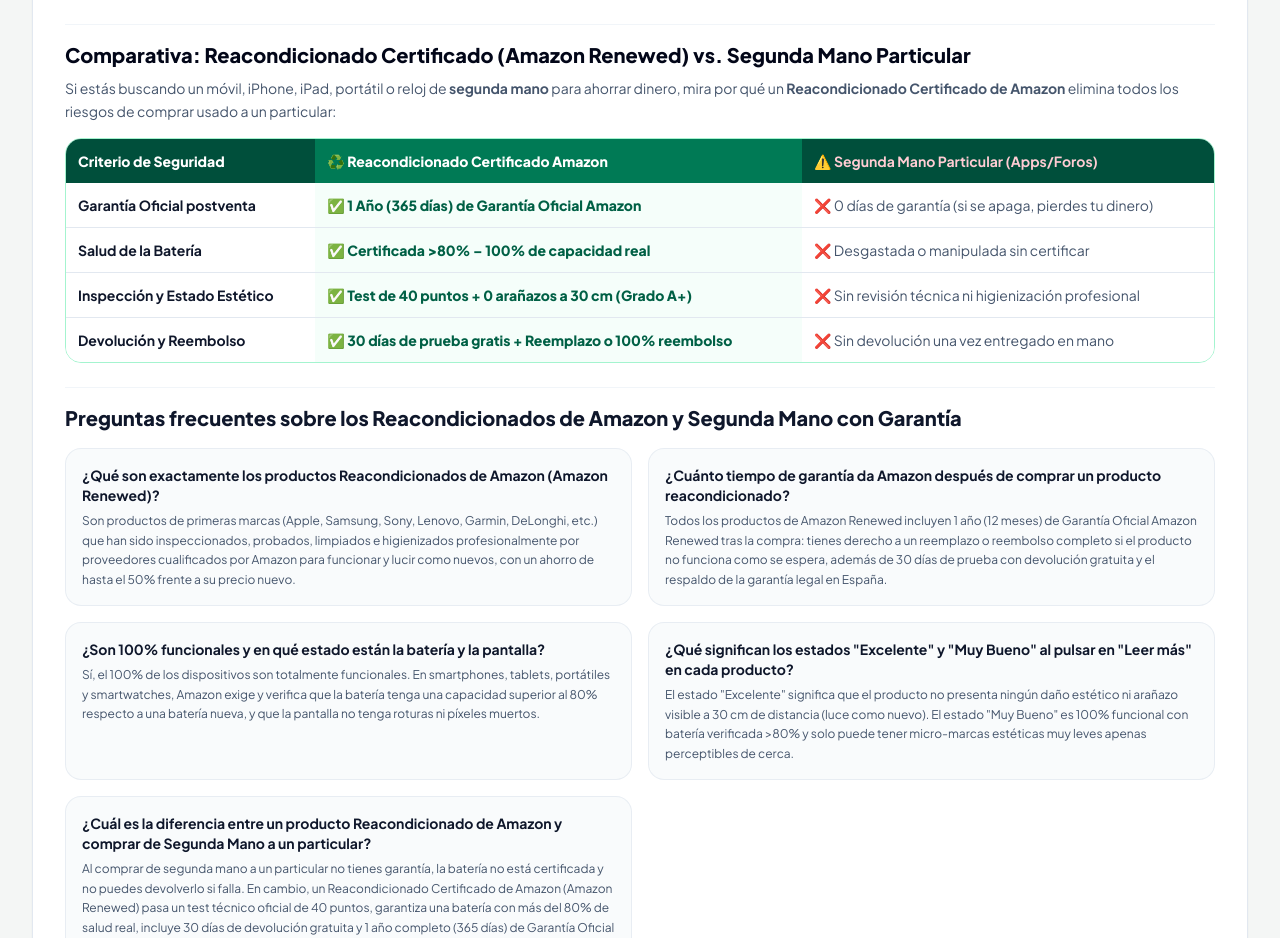
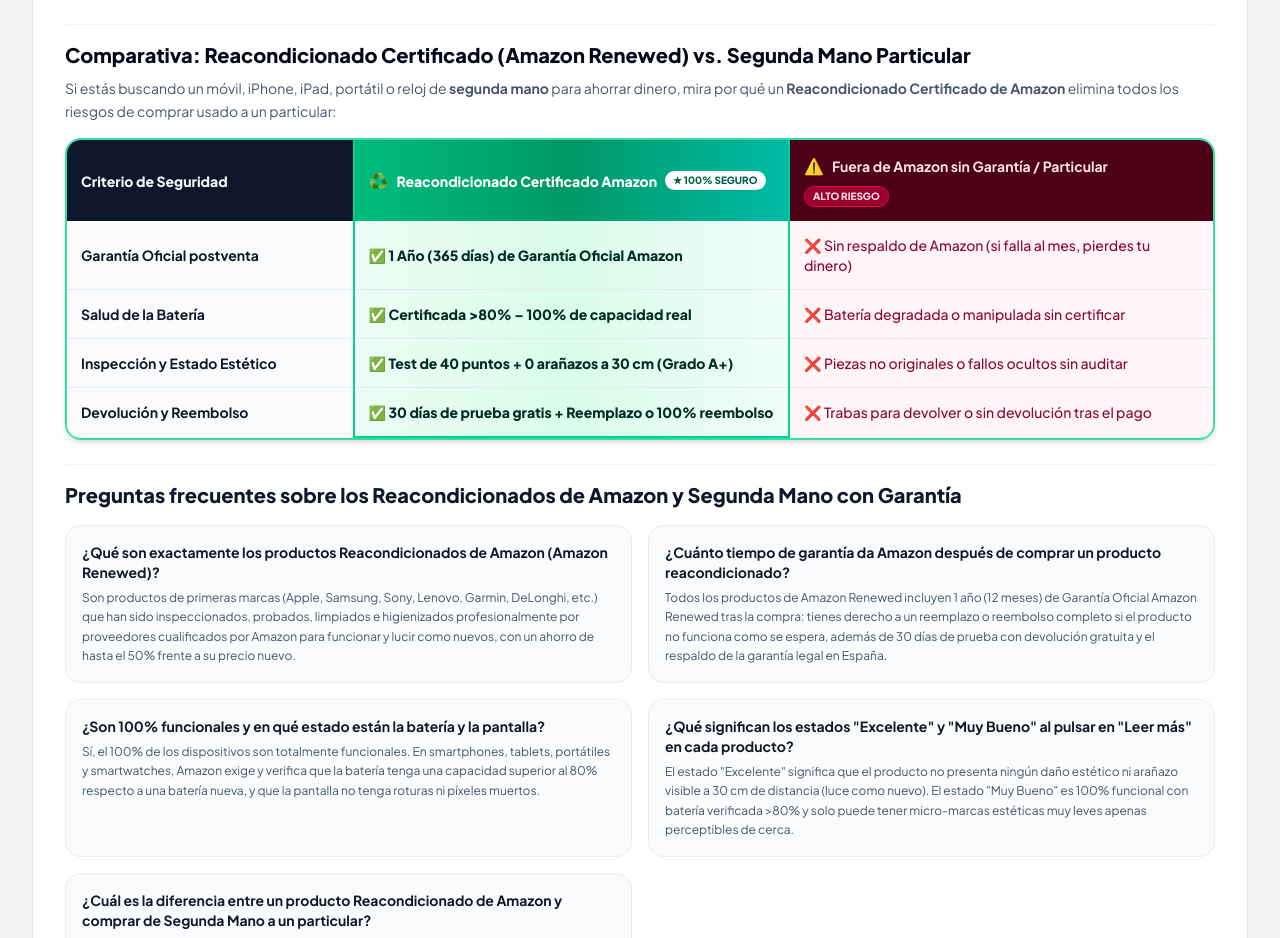
Before and after one commit to kuntakintter/regalazo, a Next.js app: page /reacondicionados in a window 1280 px wide. Shown: the part 3580-4518 px from the top of the page. Built offline with nearby package versions, Linux system fonts and the light colour scheme.

Commit message:
ui(reacondicionados): make Amazon Renewed column luminous emerald and non-Amazon column high-contrast rose alert

```diff
--- a/src/components/hubs/ReacondicionadosView.tsx
+++ b/src/components/hubs/ReacondicionadosView.tsx
@@ -1433,54 +1433,80 @@ export default function ReacondicionadosView({
                 </>
               )}
             </p>
-            <div className="overflow-x-auto rounded-2xl border border-emerald-200">
+            <div className="overflow-x-auto rounded-2xl border-2 border-emerald-400/80 shadow-md">
               <table className="w-full text-left border-collapse text-xs sm:text-sm">
                 <thead>
-                  <tr className="bg-emerald-900 text-white">
-                    <th className="p-3 font-black">{isEs ? 'Criterio de Seguridad' : 'Safety & Quality Check'}</th>
-                    <th className="p-3 font-black bg-emerald-700">
-                      ♻️ {isEs ? 'Reacondicionado Certificado Amazon' : 'Certified Amazon Renewed'}
+                  <tr>
+                    <th className="p-3.5 font-black bg-slate-900 text-slate-100 w-1/4">
+                      {isEs ? 'Criterio de Seguridad' : 'Safety & Quality Check'}
                     </th>
-                    <th className="p-3 font-bold text-rose-200">
-                      ⚠️ {isEs ? 'Segunda Mano Particular (Apps/Foros)' : 'Private Used / Second-Hand Seller'}
+                    <th className="p-3.5 font-black bg-gradient-to-r from-emerald-500 via-emerald-600 to-teal-500 text-white border-x-2 border-emerald-400 shadow-inner w-[38%]">
+                      <div className="flex flex-wrap items-center gap-2">
+                        <span className="text-base">♻️</span>
+                        <span>{isEs ? 'Reacondicionado Certificado Amazon' : 'Certified Amazon Renewed'}</span>
+                        <span className="px-2 py-0.5 rounded-full text-[10px] font-black uppercase bg-white text-emerald-800 shadow-2xs">
+                          {isEs ? '★ 100% Seguro' : '★ 100% Safe'}
+                        </span>
+                      </div>
+                    </th>
+                    <th className="p-3.5 font-bold bg-rose-950 text-rose-100 w-[37%]">
+                      <div className="flex flex-wrap items-center gap-2">
+                        <span className="text-base">⚠️</span>
+                        <span>
+                          {isEs
+                            ? 'Fuera de Amazon sin Garantía / Particular'
+                            : 'Outside Amazon without Warranty / Private Used'}
+                        </span>
+                        <span className="px-2 py-0.5 rounded-full text-[10px] font-extrabold uppercase bg-rose-800/90 text-rose-100 border border-rose-600">
+                          {isEs ? 'Alto Riesgo' : 'High Risk'}
+                        </span>
+                      </div>
                     </th>
                   </tr>
                 </thead>
-                <tbody className="divide-y divide-slate-200 bg-white">
+                <tbody className="divide-y divide-slate-200/90 bg-white">
                   <tr>
-                    <td className="p-3 font-bold text-slate-900">{isEs ? 'Garantía Oficial postventa' : 'Official Post-Purchase Warranty'}</td>
-                    <td className="p-3 font-black text-emerald-800 bg-emerald-50/50">
+                    <td className="p-3.5 font-bold text-slate-900 bg-slate-50/70">
+                      {isEs ? 'Garantía Oficial postventa' : 'Official Post-Purchase Warranty'}
+                    </td>
+                    <td className="p-3.5 font-black text-emerald-950 bg-gradient-to-r from-emerald-50 via-emerald-100/80 to-teal-50 border-x-2 border-emerald-400">
                       ✅ {isEs ? '1 Año (365 días) de Garantía Oficial Amazon' : '1 Full Year (365 Days) Official Amazon Guarantee'}
                     </td>
-                    <td className="p-3 text-slate-600">
-                      ❌ {isEs ? '0 días de garantía (si se apaga, pierdes tu dinero)' : '0 days warranty (if it fails, your money is gone)'}
+                    <td className="p-3.5 font-medium text-rose-900 bg-rose-50/70">
+                      ❌ {isEs ? 'Sin respaldo de Amazon (si falla al mes, pierdes tu dinero)' : 'No Amazon backing (if it fails, your money is gone)'}
                     </td>
                   </tr>
                   <tr>
-                    <td className="p-3 font-bold text-slate-900">{isEs ? 'Salud de la Batería' : 'Real Battery Health'}</td>
-                    <td className="p-3 font-black text-emerald-800 bg-emerald-50/50">
+                    <td className="p-3.5 font-bold text-slate-900 bg-slate-50/70">
+                      {isEs ? 'Salud de la Batería' : 'Real Battery Health'}
+                    </td>
+                    <td className="p-3.5 font-black text-emerald-950 bg-gradient-to-r from-emerald-50 via-emerald-100/80 to-teal-50 border-x-2 border-emerald-400">
                       ✅ {isEs ? 'Certificada >80% – 100% de capacidad real' : 'Certified >80% – 100% real battery capacity'}
                     </td>
-                    <td className="p-3 text-slate-600">
-                      ❌ {isEs ? 'Desgastada o manipulada sin certificar' : 'Degraded or unverified battery health'}
+                    <td className="p-3.5 font-medium text-rose-900 bg-rose-50/70">
+                      ❌ {isEs ? 'Batería degradada o manipulada sin certificar' : 'Degraded or unverified battery health'}
                     </td>
                   </tr>
                   <tr>
-                    <td className="p-3 font-bold text-slate-900">{isEs ? 'Inspección y Estado Estético' : 'Hardware & Cosmetic Inspection'}</td>
-                    <td className="p-3 font-black text-emerald-800 bg-emerald-50/50">
+                    <td className="p-3.5 font-bold text-slate-900 bg-slate-50/70">
+                      {isEs ? 'Inspección y Estado Estético' : 'Hardware & Cosmetic Inspection'}
+                    </td>
+                    <td className="p-3.5 font-black text-emerald-950 bg-gradient-to-r from-emerald-50 via-emerald-100/80 to-teal-50 border-x-2 border-emerald-400">
                       ✅ {isEs ? 'Test de 40 puntos + 0 arañazos a 30 cm (Grado A+)' : '40-point lab test + 0 scratches at 12 inches (Grade A+)'}
                     </td>
-                    <td className="p-3 text-slate-600">
-                      ❌ {isEs ? 'Sin revisión técnica ni higienización profesional' : 'No lab diagnostic or professional sanitization'}
+                    <td className="p-3.5 font-medium text-rose-900 bg-rose-50/70">
+                      ❌ {isEs ? 'Piezas no originales o fallos ocultos sin auditar' : 'Unverified parts or hidden defects without lab audit'}
                     </td>
                   </tr>
                   <tr>
-                    <td className="p-3 font-bold text-slate-900">{isEs ? 'Devolución y Reembolso' : 'Returns & Full Refund'}</td>
-                    <td className="p-3 font-black text-emerald-800 bg-emerald-50/50">
+                    <td className="p-3.5 font-bold text-slate-900 bg-slate-50/70">
+                      {isEs ? 'Devolución y Reembolso' : 'Returns & Full Refund'}
+                    </td>
+                    <td className="p-3.5 font-black text-emerald-950 bg-gradient-to-r from-emerald-50 via-emerald-100/80 to-teal-50 border-x-2 border-emerald-400 border-b-2">
                       ✅ {isEs ? '30 días de prueba gratis + Reemplazo o 100% reembolso' : '30-day free trial + Free replacement or 100% refund'}
                     </td>
-                    <td className="p-3 text-slate-600">
-                      ❌ {isEs ? 'Sin devolución una vez entregado en mano' : 'No returns once handed over'}
+                    <td className="p-3.5 font-medium text-rose-900 bg-rose-50/70">
+                      ❌ {isEs ? 'Trabas para devolver o sin devolución tras el pago' : 'Hard to return or zero refund once paid'}
                     </td>
                   </tr>
                 </tbody>
```
